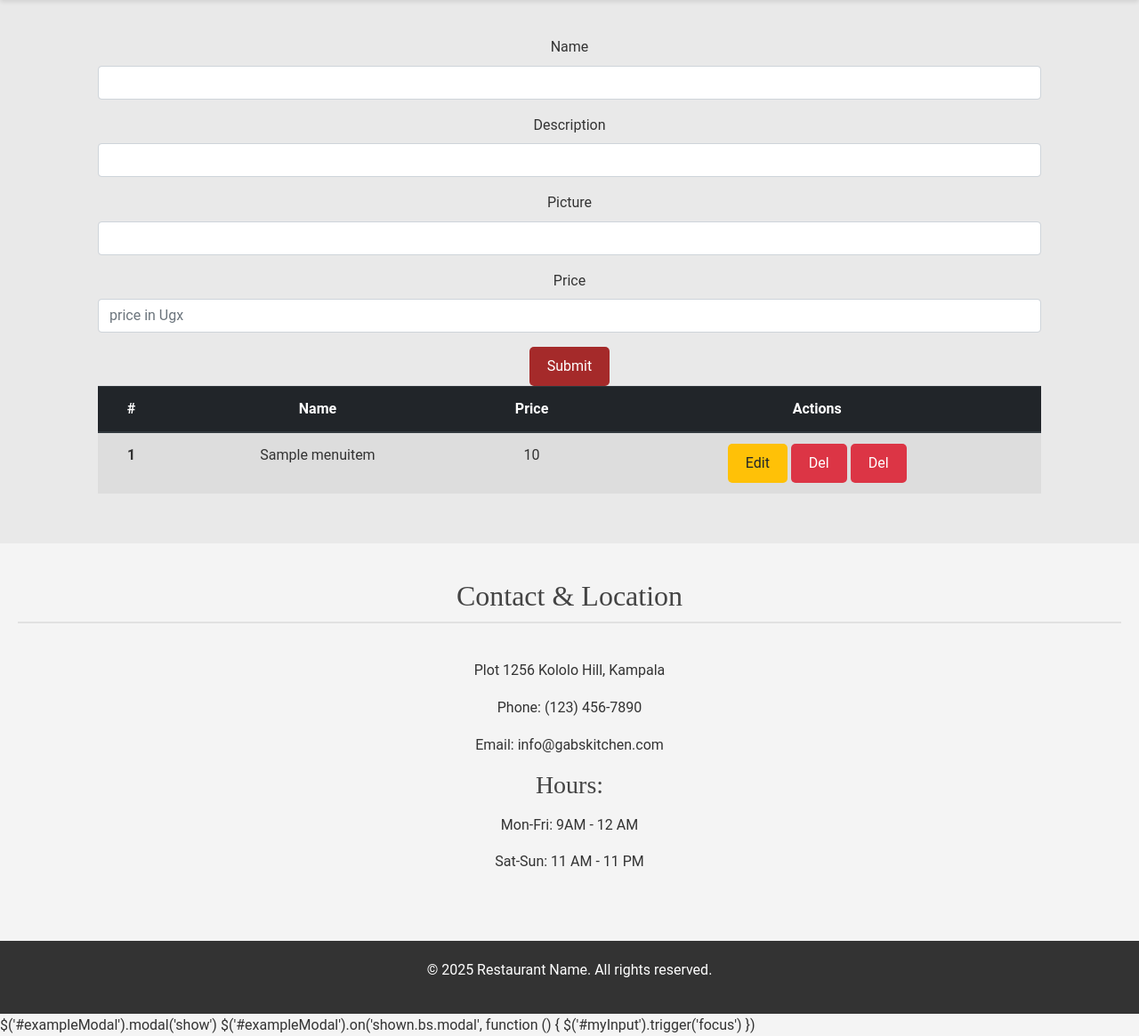
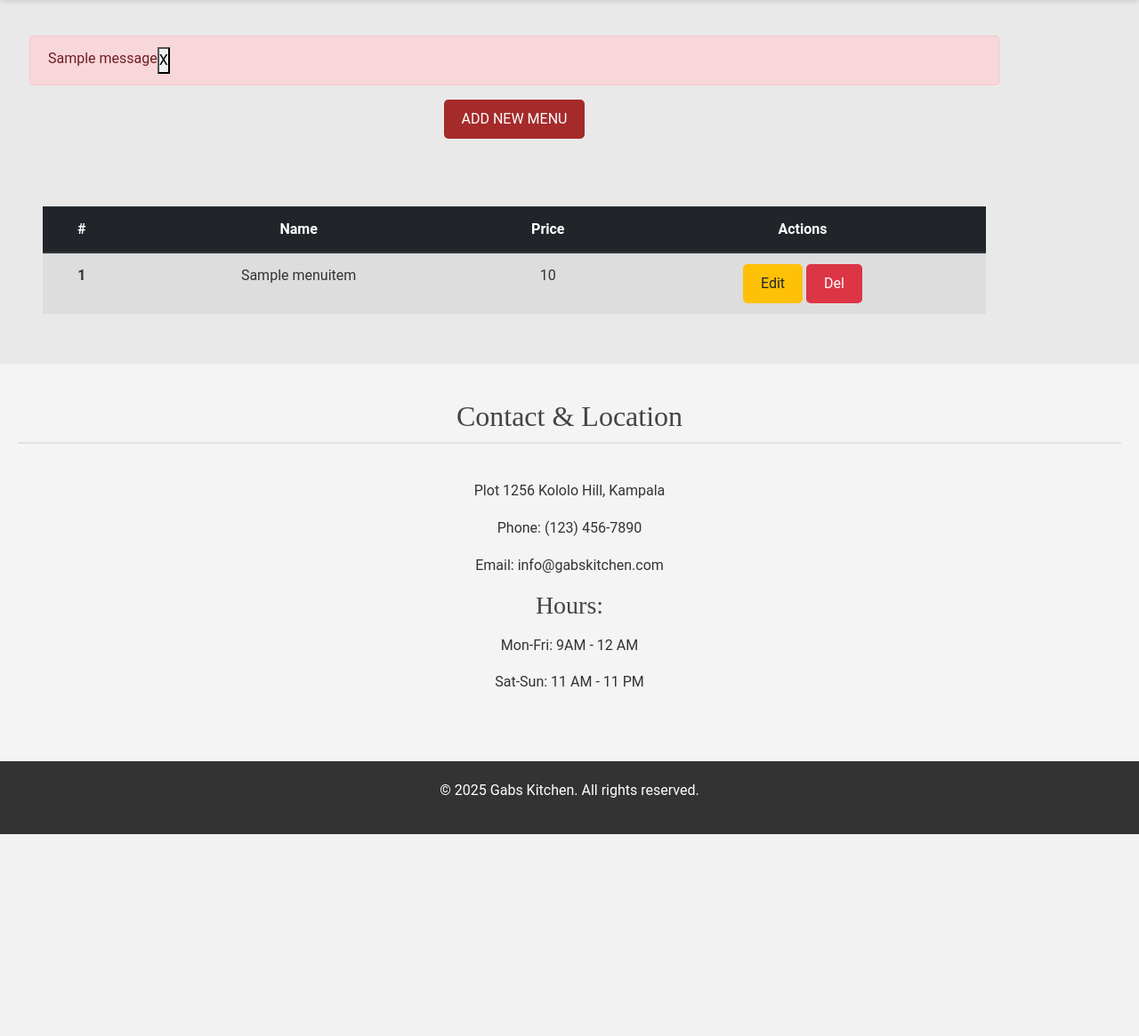
Before and after one commit to gabrielekodo/restaurant, a Django app: page /app/recipes/ in a window 1280 px wide. Shown: the part 70-1235 px from the top of the page at 89% size. After the commit the page ends 1008 px from the top, so only its background shows below. Run offline with Django 5.2, Linux system fonts and the light colour scheme; a user stored in the database is signed in; tables that the repository leaves empty hold one stand-in row (values such as "Sample post"); one stand-in notice (Sample message) is shown.

Commit message:
delete and edit menu

```diff
--- a/firstapp/forms.py
+++ b/firstapp/forms.py
@@ -1,6 +1,6 @@
 from django import forms
 
-from .models import Reservation,User
+from .models import Reservation,User,MenuItems
 
 class ReservationForm(forms.ModelForm):
     class Meta:
@@ -18,3 +18,8 @@ class RegistrationForm(forms.ModelForm):
     class Meta:
         model=User
         fields=['email','password','username','role']
+
+class AddMenuForm(forms.ModelForm):
+    class Meta:
+        model=MenuItems
+        fields='__all__'
--- a/firstapp/templates/base.html
+++ b/firstapp/templates/base.html
@@ -5,6 +5,8 @@
     <meta name="viewport" content="width=device-width, initial-scale=1.0">
     <title>
      Gabs   {% block title %}{% endblock%}</title>
+
+    {% load static %}
     <!-- Link to external CSS file for styling -->
         <link rel="stylesheet" href="https://cdn.jsdelivr.net/npm/bootstrap@4.0.0/dist/css/bootstrap.min.css" integrity="sha384-Gn5384xqQ1aoWXA+058RXPxPg6fy4IWvTNh0E263XmFcJlSAwiGgFAW/dAiS6JXm" crossorigin="anonymous">
 
@@ -27,7 +29,17 @@ body {
     background-color: #f4f4f4;
     scroll-behavior: smooth;
 }
+.addMenu{
+display: inline-block;
+    padding: 10px 20px;
+    border: none;
+    cursor: pointer;
+    border-radius: 5px;
+    transition: background-color 0.3s ease;
+    background-color: #A52A2A; /* A nice brown/maroon color */
+    color: #fff;
 
+}
 .container {
     max-width: 1100px;
     margin: 0 auto;
@@ -258,6 +270,7 @@ footer {
 }
 
     </style>
+    {% block extra_css %}{% endblock %}
 </head>
 <body>
 
@@ -310,11 +323,10 @@ footer {
 
     <!-- Footer -->
     <footer>
-        <p>&copy; 2025 Restaurant Name. All rights reserved.</p>
+        <p>&copy; 2025 Gabs Kitchen. All rights reserved.</p>
     </footer>
-$('#exampleModal').modal('show')
-$('#exampleModal').on('shown.bs.modal', function () {
-  $('#myInput').trigger('focus')
-})
+
+<script src="https://cdn.jsdelivr.net/npm/bootstrap@5.3.2/dist/js/bootstrap.bundle.min.js"></script>
+
 </body>
 </html>
--- a/firstapp/templates/recipes.html
+++ b/firstapp/templates/recipes.html
@@ -7,30 +7,65 @@ Recipes
 
 
 
-<div class="container">
+<div class="container mx-2">
+{% for message in messages%}
+<div class="alert alert-danger alert-dismissible fade show row" role="alert">
+  {{message}}
+  <button type="button" class="btn-close" data-bs-dismiss="alert" aria-label="Close">X
+  </button>
+</div>
 
-    <form method="POST">
+    {%endfor%}
+     <button type="button" class="btn addMenu" data-bs-toggle="modal" data-bs-target="#addMenu">
+  ADD NEW MENU
+</button>
+<br><br><br><br>
+<!-- Modal -->
+<div class="modal fade" id="addMenu" tabindex="-1" aria-labelledby="exampleModalLabel" aria-hidden="true">
+  <div class="modal-dialog">
+    <div class="modal-content">
+      <div class="modal-header">
+        <h5 class="modal-title" id="addMMenu">Add new menu</h5>
+        <button type="button" class="btn-close" data-bs-dismiss="modal" aria-label="Close"></button>
+      </div>
+      <div class="modal-body mx-2">
+        <form action="{% url 'recipes' %}" method="POST" id="addnewMenu">
         {% csrf_token %}
 
-  <div class="form-group">
+  <div class="form-group row ">
     <label for="exampleInputEmail1">Name</label>
     <input name="name" type="text" class="form-control" required id="exampleInputEmail1" aria-describedby="emailHelp" placeholder="">
   </div>
-  <div class="form-group">
+  <div class="form-group row">
     <label for="exampleInputPassword1">Description</label>
-    <input name="description" type="text" class="form-control" id="exampleInputPassword2" placeholder=" " required>
+      <textarea maxlength="1000" name="description" type="textarea" class="form-control" id="exampleInputPassword2" placeholder=" " required></textarea>
   </div>
-  <div class="form-group">
+  <div class="form-group row">
        <label for="exampleInputPassword1">Picture</label>
     <input  type="text" name="image" class="form-control" id="exampleCheck1">
 
   </div>
-        <div class="form-group">
+        <div class="form-group row">
     <label for="exampleInputPassword1">Price</label>
     <input name="price" type="number" class="form-control" id="exampleInputPassword1" placeholder="price in Ugx" required>
   </div>
-  <button type="submit" class="btn btn-primary">Submit</button>
+
 </form>
+      </div>
+      <div class="modal-footer">
+        <button type="button" class="btn btn-secondary" data-bs-dismiss="modal">Close</button>
+        <button type="button" class="btn btn-primary"
+        onclick="document.getElementById('addnewMenu').submit();"
+        >Save changes</button>
+      </div>
+    </div>
+  </div>
+</div>
+
+
+
+
+
 
     <table class="table table-striped">
   <thead class="thead-dark">
@@ -51,30 +86,53 @@ Recipes
       <td>{{item.name}}</td>
       <td>{{item.price}}</td>
       <td>
-          <a href="{% url 'viewrecipe' item.pk %}" class=" btn btn-warning">Edit</a>
-          <button type="button" class="btn btn-danger" data-toggle="modal" data-target="#exampleModal">
-  Del
+
+         <button type="button" class="btn btn-warning" data-bs-toggle="modal" data-bs-target="#exampleModal{{item.pk}}">
+  Edit
 </button>
-          <!-- Modal -->
-<div class="modal fade" id="exampleModal" tabindex="-1" aria-labelledby="exampleModalLabel" aria-hidden="true">
+
+<!-- Modal -->
+<div class="modal fade" id="exampleModal{{item.pk}}" tabindex="-1" aria-labelledby="exampleModalLabel" aria-hidden="true">
   <div class="modal-dialog">
     <div class="modal-content">
       <div class="modal-header">
-        <h5 class="modal-title" id="exampleModalLabel">Modal title</h5>
-        <button type="button" class="close" data-dismiss="modal" aria-label="Close">
-          <span aria-hidden="true">&times;</span>
-        </button>
+        <h5 class="modal-title" id="exampleModalLabel{{item.pk}}">Edit {{item.name}}</h5>
+        <button type="button" class="btn-close" data-bs-dismiss="modal" aria-label="Close"></button>
       </div>
       <div class="modal-body">
-        ...
+        <form method="POST" id="editForm{{ item.pk }}" action="{% url 'update_menu' item.pk %}">
+        {% csrf_token %}
+
+  <div class="form-group">
+    <label for="exampleInputEmail1">Name</label>
+    <input name="name" type="text" class="form-control" value="{{item.name}}" required id="exampleInputEmail1" aria-describedby="emailHelp" placeholder="">
+  </div>
+  <div class="form-group">
+    <label for="exampleInputPassword1">Description</label>
+    <input name="description" type="text" class="form-control" value="{{item.description}}" id="exampleInputPassword2" placeholder=" " required>
+  </div>
+  <div class="form-group">
+       <label for="exampleInputPassword1">Picture</label>
+    <input  type="text" name="image" class="form-control" id="exampleCheck1" value="{{item.image}}">
+
+  </div>
+        <div class="form-group">
+    <label for="exampleInputPassword1">Price</label>
+    <input name="price" type="number" class="form-control" id="exampleInputPassword1" placeholder="price in Ugx" required value="{{item.price}}">
+  </div>
+
+</form>
       </div>
       <div class="modal-footer">
-        <button type="button" class="btn btn-secondary" data-dismiss="modal">Close</button>
-        <button type="button" class="btn btn-primary">Save changes</button>
+        <button type="button" class="btn btn-secondary" data-bs-dismiss="modal">Close</button>
+        <button type="button" class="btn btn-primary"
+        onclick="document.getElementById('editForm{{ item.pk }}').submit();"
+        >Save changes</button>
       </div>
     </div>
   </div>
 </div>
+
           <a href="{% url 'delete_menu' item.pk %}" class="btn btn-danger" >Del</a>
       </td>
     </tr>
--- a/firstapp/urls.py
+++ b/firstapp/urls.py
@@ -15,5 +15,6 @@ path('logout/', views.logout_view, name='logout'),
 path('menu_item/<int:pk>',views.display_menu_item,name='menu_item'),
     path('recipes/',views.add_recipe,name='recipes'),
 path('recipes/<str:id>',views.view_recipe,name='viewrecipe'),
+path('recipes/update/<int:id>/', views.update_menu, name='update_menu'),
 path('recipes/delete/<int:id>/', views.delete_menu, name='delete_menu'),
 ]
--- a/firstapp/views.py
+++ b/firstapp/views.py
@@ -2,7 +2,7 @@ from django.conf import settings
 from django.shortcuts import render,redirect,get_object_or_404
 from django.views import View
 from django.http import HttpResponse
-from .forms import ReservationForm,LoginForm,RegistrationForm
+from .forms import ReservationForm,LoginForm,RegistrationForm,AddMenuForm
 from .models import MenuItems,CustomUser
 from django.contrib.auth.decorators import login_required
 from django.contrib.auth import authenticate, login,logout
@@ -86,6 +86,7 @@ def booking(request):
             form.save()
             return redirect('home')
 
+
     return render(request,'booking.html',{'form':form})
 
 
@@ -94,7 +95,7 @@ def about(request):
 
 @login_required()
 def menu(request):
-    menu_data=MenuItems.objects.all()
+    menu_data=MenuItems.objects.all().order_by('pk')
 
 
     return render(request,'menu.html',{'menu':menu_data})
@@ -109,30 +110,43 @@ def display_menu_item(request,pk=None):
         menu_item = None
         return render(request, '404.html')
 
-    # if pk:
-    #     menu_item=MenuItems.objects.get(pk=pk)
-    #     print(menu_item.pk)
-    #
-    # else:
-    #     menu_item=''
-    #     return render(request,'index.html')
-    #
-    # return render(request,'menu_item.html',{'menu_item':menu_item})
 
 
+@login_required()
 def add_recipe(request):
-    items=MenuItems.objects.all()
+    items=MenuItems.objects.all().order_by('pk')
+    form=AddMenuForm()
     if request.method=='POST':
-        print('Posted')
+        form=AddMenuForm(request.POST)
+        print(form.data['name'])
+        print(form.data['description'])
+        print(form.data['image'])
+        print(form.data['price'])
+        if form.is_valid():
+            form.save()
+            messages.success(request,'successful!')
+            return redirect('recipes')
 
+        else:
+            messages.info(request,'error in submitting your info')
     context={
         'items':items
     }
-    print(items)
+
     return render(request,'recipes.html', context)
 
+@login_required()
 def view_recipe(request,id):
-    return render(request,'viewrecipe.html',{'id':id})
+    try:
+        menu_item = MenuItems.objects.get(pk=id)
+        return render(request, 'menu_item.html', {'menu_item': menu_item})
+
+    except MenuItems.DoesNotExist:
+        menu_item = None
+        return render(request, '404.html')
+
+
+
 
 @login_required()
 def delete_menu(request, id):
@@ -143,3 +157,17 @@ def delete_menu(request, id):
         return redirect("recipes")
 
     return render(request, "recipes.html", { "item": item })
+
+@login_required()
+def update_menu(request, id):
+    item = get_object_or_404(MenuItems, pk=id)
+
+    if request.method == "POST":
+        item.name = request.POST.get("name")
+        item.description = request.POST.get("description")
+        item.image = request.POST.get("image")
+        item.price = request.POST.get("price")
+        item.save()
+        return redirect('recipes')   # redirect to your table page
+
+    return render(request, "viewrecipe.html", {"id": id})
```
Also changed, not shown: firstapp/static/item.css (added, +40 -0 lines), firstapp/templates/menu_item.html (+14 -60 lines).
